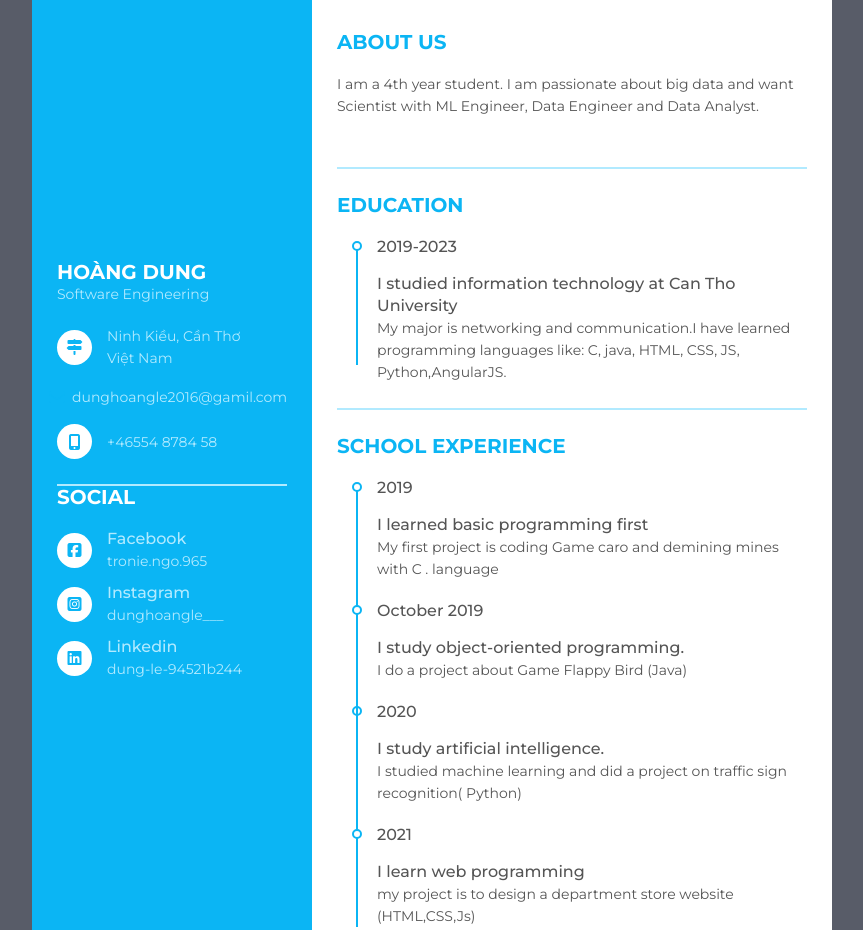
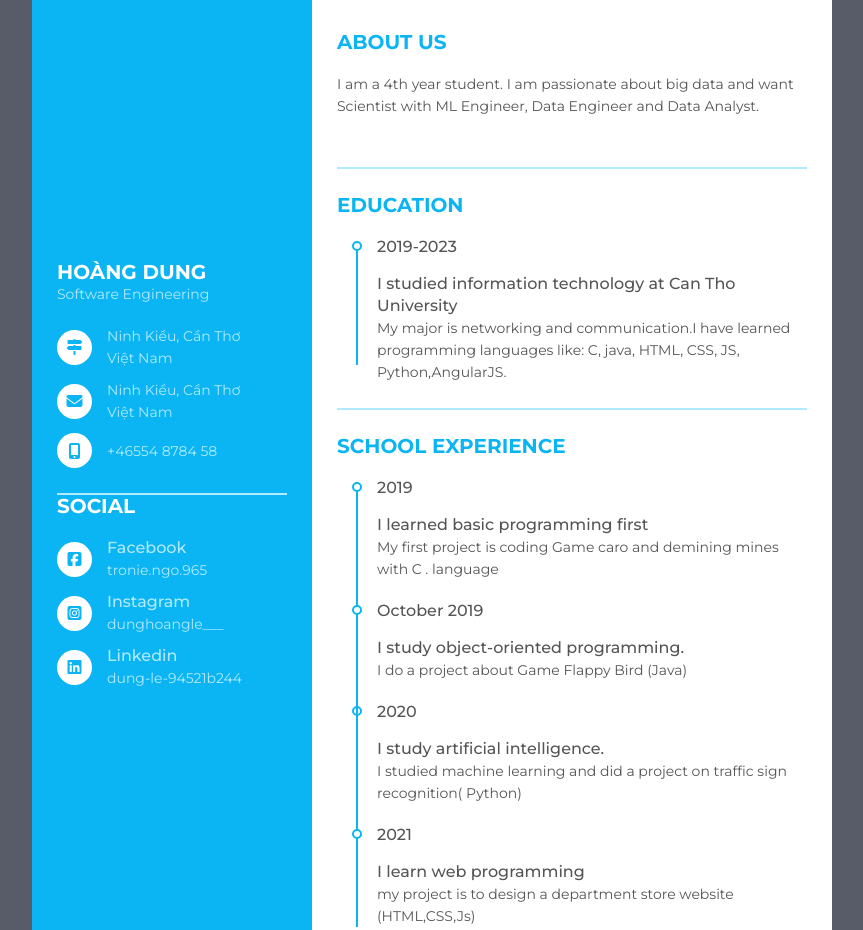
Before and after one commit to hoangdungmmary/index.html, a plain HTML site: page index.html in a window 1280 px wide. Shown: the part 94-1024 px from the top of the page, without its empty margins (208-1071 px from the left). Drawn offline with Linux system fonts and the light colour scheme.

Commit message:
update index.html files

```diff
--- a/index.html
+++ b/index.html
@@ -32,12 +32,12 @@
 
                     <li>
                         <div class="icon">
-                          <i class="fas fa-envelope"></i>
+                            <i class="fas fa-envelope"></i>
                         </div>
                         <div class="data">
-                          dunghoangle2016@gamil.com
+                            Ninh Kiều, Cần Thơ <br/> Việt Nam
                         </div>
-                      </li>
+                    </li>
                     <li>
                         <div class="icon">
                             <i class="fas fa-mobile-alt"></i>
```
